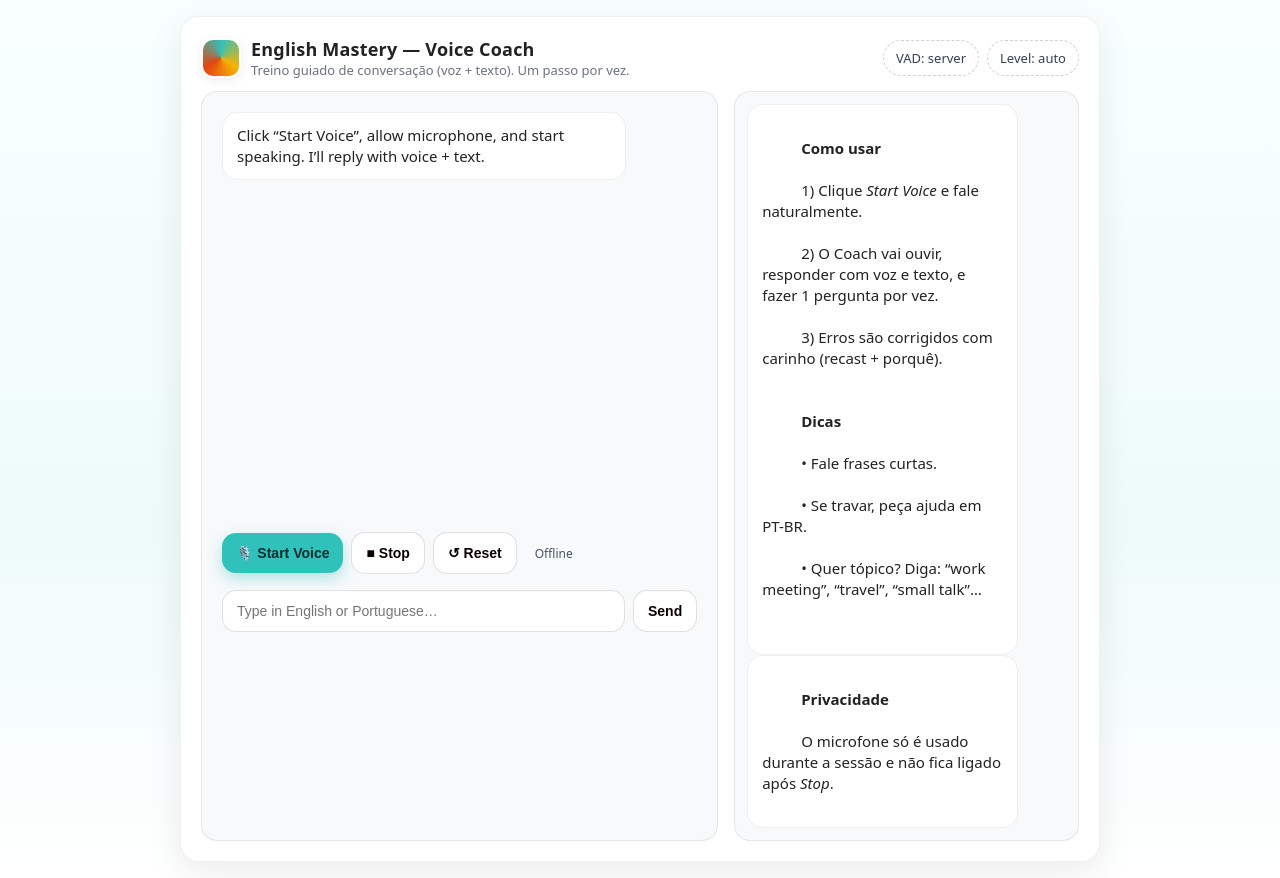
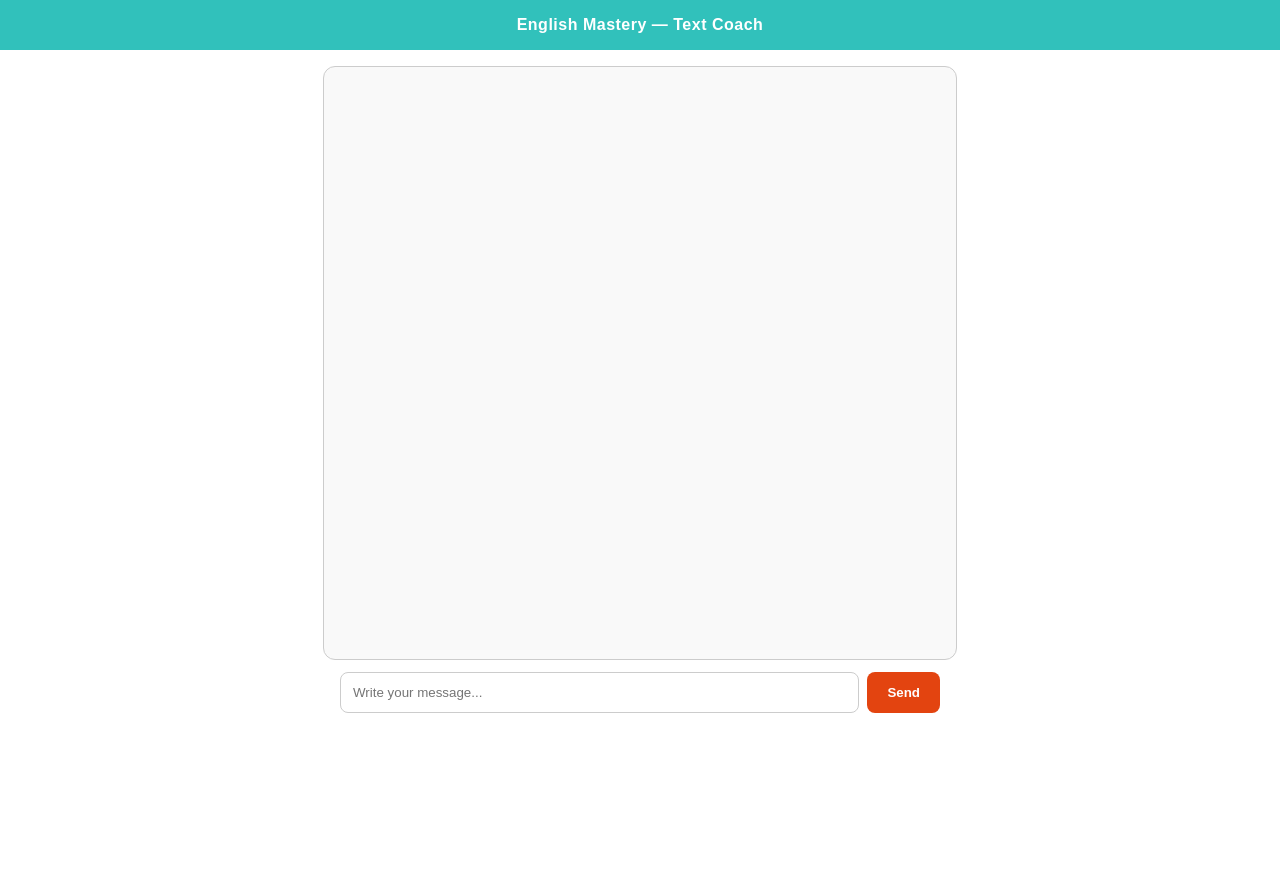
Before and after one commit to eduksmais/english-mastery-voice, a website: page public/index.html in a window 1280 px wide. After the commit the page ends 800 px from the top, so only its background shows below. Drawn offline with Linux system fonts and the light colour scheme.

Commit message:
Update index.html

```diff
--- a/public/index.html
+++ b/public/index.html
@@ -1,243 +1,145 @@
 <!DOCTYPE html>
 <html lang="pt-BR">
 <head>
-<meta charset="utf-8" />
-<meta name="viewport" content="width=device-width, initial-scale=1" />
-<title>English Mastery — Voice Coach</title>
+<meta charset="UTF-8" />
+<meta name="viewport" content="width=device-width, initial-scale=1.0">
+<title>English Mastery — Text Coach</title>
 <style>
-  :root{
-    --em-teal:#31c1bb;
-    --em-yellow:#f5b305;
-    --em-orange:#e34410;
-    --em-black:#0C0101;
-    --em-white:#ffffff;
-    --bg:#f7f9fb;
-    --card:#ffffff;
-    --text:#222;
-    --muted:#6b7280;
-    --radius:18px;
+  :root {
+    --teal:#31c1bb;
+    --yellow:#f5b305;
+    --orange:#e34410;
+    --black:#0C0101;
+    --white:#ffffff;
   }
-  *{box-sizing:border-box}
-  body{
-    margin:0; font-family:system-ui,-apple-system,Segoe UI,Roboto,Inter,Arial;
-    background:linear-gradient(180deg,#f9ffff, #eefbfa 60%, #ffffff);
-    color:var(--text); display:flex; align-items:center; justify-content:center; min-height:100dvh; padding:16px;
+  body {
+    font-family: "Poppins", sans-serif;
+    background: var(--white);
+    margin: 0;
+    padding: 0;
+    display: flex;
+    flex-direction: column;
+    align-items: center;
   }
-  .wrap{
-    width:min(920px,100%); background:var(--card); border-radius:var(--radius);
-    box-shadow: 0 10px 35px rgba(0,0,0,.08); padding:20px;
-    border:1px solid rgba(12,1,1,.06);
+  header {
+    background: var(--teal);
+    color: var(--white);
+    width: 100%;
+    padding: 16px;
+    text-align: center;
+    font-weight: 600;
+    letter-spacing: 0.5px;
   }
-  header{display:flex; align-items:center; justify-content:space-between; gap:12px; margin-bottom:12px}
-  .brand{display:flex; gap:10px; align-items:center}
-  .logo{
-    width:40px; height:40px; border-radius:12px; background: conic-gradient(from 0deg at 50% 50%, var(--em-teal), var(--em-yellow), var(--em-orange), var(--em-teal));
-    border:2px solid #fff; box-shadow:0 2px 10px rgba(0,0,0,.08)
+  #chat {
+    width: 100%;
+    max-width: 600px;
+    height: 70vh;
+    border: 1px solid #ccc;
+    border-radius: 12px;
+    overflow-y: auto;
+    padding: 16px;
+    margin-top: 16px;
+    background: #f9f9f9;
   }
-  .brand h1{font-size:18px; margin:0; letter-spacing:.2px}
-  .hint{font-size:13px; color:var(--muted)}
-  .grid{display:grid; grid-template-columns: 1.2fr .8fr; gap:16px}
-  @media (max-width:900px){ .grid{grid-template-columns:1fr} }
-
-  .panel{
-    border:1px solid rgba(12,1,1,.08);
-    border-radius:16px; padding:12px; background:var(--bg)
+  .msg {
+    margin-bottom: 10px;
+    padding: 10px 14px;
+    border-radius: 10px;
+    max-width: 80%;
+    line-height: 1.4;
   }
-  .messages{height:420px; overflow:auto; padding:8px; display:flex; flex-direction:column; gap:10px}
-  .bubble{
-    max-width:85%; padding:12px 14px; border-radius:16px;
-    line-height:1.4; font-size:15px; white-space:pre-wrap;
+  .user {
+    background: var(--teal);
+    color: var(--white);
+    align-self: flex-end;
+    margin-left: auto;
   }
-  .user{align-self:flex-end; background:#e7fff9; border:1px solid rgba(49,193,187,.35)}
-  .bot{align-self:flex-start; background:#fff; border:1px solid rgba(12,1,1,.06)}
-  .controls{display:flex; gap:8px; align-items:center; padding:8px}
-  button{
-    border:none; cursor:pointer; border-radius:14px; padding:12px 14px; font-weight:600;
-    background:var(--em-teal); color:#062f2d; box-shadow: 0 6px 14px rgba(49,193,187,.35);
-    transition: transform .08s ease, box-shadow .2s ease; font-size:14px;
+  .bot {
+    background: #fff;
+    border: 1px solid #ddd;
   }
-  button:hover{ transform: translateY(-1px) }
-  button.secondary{ background:#fff; color:#0C0101; border:1px solid rgba(12,1,1,.12); box-shadow:none }
-  .pill{border:1px dashed rgba(12,1,1,.18); border-radius:999px; padding:8px 12px; font-size:13px; color:#334155; background:#fff}
-  .row{display:flex; gap:8px; align-items:center; flex-wrap:wrap}
-  .field{display:flex; gap:8px}
-  input[type="text"]{
-    flex:1; padding:12px 14px; border-radius:14px; border:1px solid rgba(12,1,1,.12); background:#fff; font-size:14px
+  #controls {
+    margin-top: 12px;
+    display: flex;
+    width: 100%;
+    max-width: 600px;
+    gap: 8px;
   }
-  .status{font-size:12px; color:#475569; padding:6px 10px}
+  input {
+    flex: 1;
+    padding: 12px;
+    border-radius: 8px;
+    border: 1px solid #ccc;
+  }
+  button {
+    background: var(--orange);
+    color: var(--white);
+    border: none;
+    padding: 12px 20px;
+    border-radius: 8px;
+    font-weight: bold;
+    cursor: pointer;
+  }
 </style>
 </head>
 <body>
-  <div class="wrap">
-    <header>
-      <div class="brand">
-        <div class="logo" aria-hidden="true"></div>
-        <div>
-          <h1>English Mastery — Voice Coach</h1>
-          <div class="hint">Treino guiado de conversação (voz + texto). Um passo por vez.</div>
-        </div>
-      </div>
-      <div class="row">
-        <span id="vad" class="pill">VAD: server</span>
-        <span id="level" class="pill">Level: auto</span>
-      </div>
-    </header>
-
-    <div class="grid">
-      <!-- Chat -->
-      <section class="panel">
-        <div id="messages" class="messages" aria-live="polite"></div>
-        <div class="controls">
-          <button id="btnConnect">🎙️ Start Voice</button>
-          <button id="btnStop" class="secondary">■ Stop</button>
-          <button id="btnReset" class="secondary">↺ Reset</button>
-          <span id="status" class="status">Offline</span>
-        </div>
-        <div class="controls">
-          <div class="field" style="flex:1">
-            <input id="textInput" type="text" placeholder="Type in English or Portuguese…" />
-            <button id="btnSend" class="secondary">Send</button>
-          </div>
-        </div>
-      </section>
-
-      <!-- Dicas de uso -->
-      <aside class="panel">
-        <div class="bubble bot">
-          <strong>Como usar</strong><br>
-          1) Clique <em>Start Voice</em> e fale naturalmente.<br>
-          2) O Coach vai ouvir, responder com voz e texto, e fazer 1 pergunta por vez.<br>
-          3) Erros são corrigidos com carinho (recast + porquê).<br><br>
-          <strong>Dicas</strong><br>
-          • Fale frases curtas. <br>
-          • Se travar, peça ajuda em PT-BR.<br>
-          • Quer tópico? Diga: “work meeting”, “travel”, “small talk”…<br>
-        </div>
-        <div class="bubble bot">
-          <strong>Privacidade</strong><br>
-          O microfone só é usado durante a sessão e não fica ligado após <em>Stop</em>.
-        </div>
-      </aside>
-    </div>
+  <header>English Mastery — Text Coach</header>
+  <div id="chat"></div>
+  <div id="controls">
+    <input type="text" id="input" placeholder="Write your message..." />
+    <button id="send">Send</button>
   </div>
 
-  <audio id="remoteAudio" autoplay></audio>
+<script>
+const chat = document.getElementById("chat");
+const input = document.getElementById("input");
+const sendBtn = document.getElementById("send");
 
-<script>
-  const messagesEl = document.getElementById("messages");
-  const statusEl   = document.getElementById("status");
-  const btnConnect = document.getElementById("btnConnect");
-  const btnStop    = document.getElementById("btnStop");
-  const btnReset   = document.getElementById("btnReset");
-  const btnSend    = document.getElementById("btnSend");
-  const textInput  = document.getElementById("textInput");
-  const remoteAudio= document.getElementById("remoteAudio");
+function addMessage(text, who="bot") {
+  const msg = document.createElement("div");
+  msg.classList.add("msg", who);
+  msg.textContent = text;
+  chat.appendChild(msg);
+  chat.scrollTop = chat.scrollHeight;
+}
 
-  let pc, dataChannel, micStream, connected = false;
+async function sendMessage() {
+  const text = input.value.trim();
+  if (!text) return;
+  addMessage(text, "user");
+  input.value = "";
 
-  function addBubble(text, who="bot"){
-    const div = document.createElement("div");
-    div.className = `bubble ${who}`;
-    div.textContent = text;
-    messagesEl.appendChild(div);
-    messagesEl.scrollTop = messagesEl.scrollHeight;
+  // create request to your backend
+  const res = await fetch("/session", { method: "POST" });
+  const session = await res.json();
+  if (!session.client_secret) {
+    addMessage("Server error: unable to start session.", "bot");
+    return;
   }
 
-  function setStatus(txt){ statusEl.textContent = txt; }
+  // send message to model using the Responses API
+  const reply = await fetch("https://api.openai.com/v1/responses", {
+    method: "POST",
+    headers: {
+      "Authorization": `Bearer ${session.client_secret}`,
+      "Content-Type": "application/json"
+    },
+    body: JSON.stringify({
+      model: session.model,
+      input: text,
+      instructions: "Answer as the English Mastery Coach: friendly, encouraging, and correcting mistakes naturally."
+    })
+  });
 
-  async function startSession(){
-    const r = await fetch("/health");
-    if(!r.ok) addBubble("Servidor iniciado.");
-    // 1) Cria sessão efêmera no servidor
-    const s = await fetch("/session", { method: "POST" });
-    const session = await s.json();
-    if(!session?.client_secret){ throw new Error("Failed to get ephemeral client secret"); }
+  const data = await reply.json();
+  const output = data.output?.[0]?.content?.[0]?.text || "No reply.";
+  addMessage(output, "bot");
+}
 
-    // 2) WebRTC PeerConnection
-    pc = new RTCPeerConnection();
-    pc.onconnectionstatechange = () => setStatus(pc.connectionState);
-    pc.oniceconnectionstatechange = () => setStatus(pc.iceConnectionState);
-
-    // 3) Áudio de retorno (voz do modelo)
-    pc.ontrack = (e) => { remoteAudio.srcObject = e.streams[0]; };
-
-    // 4) Canal de dados para eventos
-    dataChannel = pc.createDataChannel("oai-events");
-    dataChannel.onmessage = (e) => {
-      try{
-        const msg = JSON.parse(e.data);
-        if(msg?.type === "response.completed" && msg?.response?.output_text){
-          addBubble(msg.response.output_text, "bot");
-        }
-      }catch(_){}
-    };
-
-    // 5) Captura microfone
-    micStream = await navigator.mediaDevices.getUserMedia({ audio: true });
-    micStream.getTracks().forEach(t => pc.addTrack(t, micStream));
-
-    // 6) Oferta local
-    const offer = await pc.createOffer({ offerToReceiveAudio: true });
-    await pc.setLocalDescription(offer);
-
-    // 7) Envia SDP para a Realtime API
-    const url = `https://api.openai.com/v1/realtime?model=${encodeURIComponent(session.model)}`;
-    const sdpResp = await fetch(url, {
-      method: "POST",
-      body: offer.sdp,
-      headers: {
-        Authorization: `Bearer ${session.client_secret}`,
-        "Content-Type": "application/sdp"
-      }
-    });
-    const answer = { type: "answer", sdp: await sdpResp.text() };
-    await pc.setRemoteDescription(answer);
-
-    connected = true;
-    setStatus("connected");
-    addBubble("Hi! I’m your English Mastery Coach. What would you like to practice today?", "bot");
-  }
-
-  async function stopSession(){
-    connected = false;
-    if (dataChannel) dataChannel.close();
-    if (pc) pc.close();
-    if (micStream) micStream.getTracks().forEach(t => t.stop());
-    setStatus("stopped");
-  }
-
-  function sendText(text){
-    if(!connected || !dataChannel || dataChannel.readyState !== "open") return;
-    addBubble(text, "user");
-    dataChannel.send(JSON.stringify({ type: "input_text", text }));
-    dataChannel.send(JSON.stringify({
-      type: "response.create",
-      response: {
-        modalities: ["audio","text"],
-        instructions: "Respond as the English Mastery Coach. Ask ONE question back."
-      }
-    }));
-  }
-
-  btnConnect.onclick = () => startSession().catch(err => {
-    console.error(err);
-    addBubble("Erro ao iniciar sessão de voz. Veja o console.", "bot");
-    setStatus("error");
-  });
-  btnStop.onclick = () => stopSession();
-  btnReset.onclick = () => {
-    messagesEl.innerHTML = "";
-    addBubble("Session cleared. Click Start Voice to begin.", "bot");
-  };
-  btnSend.onclick = () => {
-    const text = textInput.value.trim();
-    if(!text) return;
-    textInput.value = "";
-    sendText(text);
-  };
-  textInput.addEventListener("keydown", (e) => { if(e.key === "Enter") btnSend.click(); });
-
-  addBubble("Click “Start Voice”, allow microphone, and start speaking. I’ll reply with voice + text.", "bot");
+sendBtn.onclick = sendMessage;
+input.addEventListener("keydown", e => {
+  if (e.key === "Enter") sendMessage();
+});
 </script>
 </body>
 </html>
```
